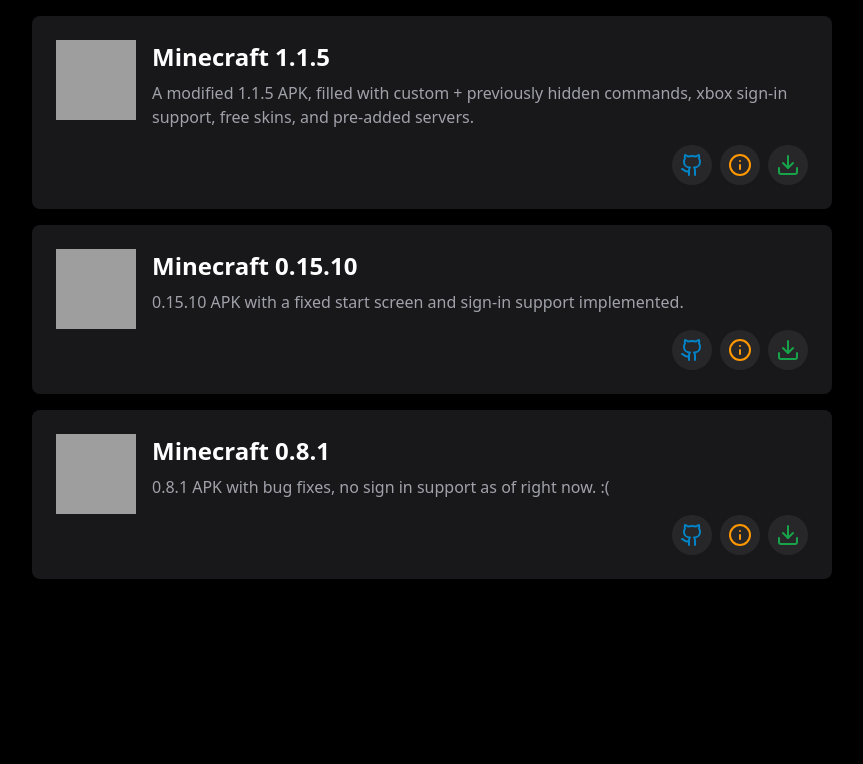
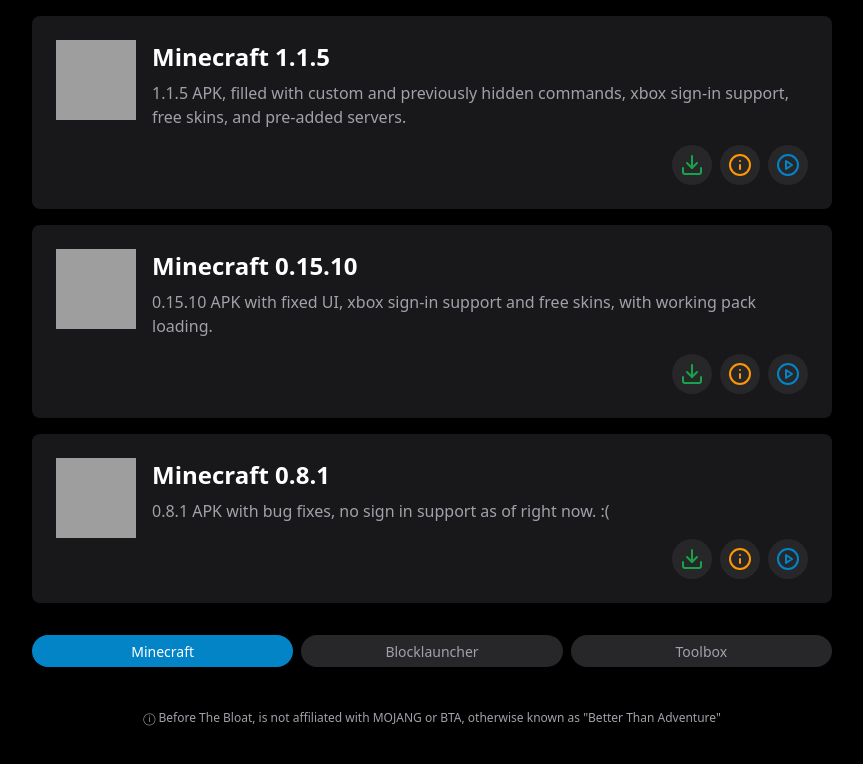
Before and after one commit to BeforeTheBloat/beforethebloat.github.io, a plain HTML site: page index.html in a window 1280 px wide. Shown: the whole page, without its empty margins (208-1071 px from the left). Drawn offline with Linux system fonts and the light colour scheme; grey boxes are pictures that could not be loaded.

Commit message:
Update index.html
Website change

```diff
--- a/index.html
+++ b/index.html
@@ -6,6 +6,10 @@
     <title>App List</title>
     <style>
         body {
+            user-select: none;
+            -webkit-user-select: none;
+            -moz-user-select: none;
+            -ms-user-select: none;
             margin: 0;
             padding: 16px;
             background-color: #000000;
@@ -80,6 +84,7 @@
             background-color: #27272A;
             transition: background-color 0.3s ease, transform 0.3s ease;
             cursor: pointer;
+            -webkit-tap-highlight-color: transparent;
         }
 
         .icon-link:hover {
@@ -106,6 +111,9 @@
 
         .download-icon .icon {
             color: #16a34a;
+        }
+        .launch-icon .icon {
+            color: #0284c7;
         }
 
         .icon-link:hover .icon {
@@ -160,6 +168,7 @@
             font-size: 12px;
             font-weight: bold;
             text-transform: uppercase;
+            margin-left: 8px;
         }
 
         .status.beta {
@@ -174,6 +183,49 @@
 
         .status.alpha {
             background-color: #F59E0B;
+            color: white;
+        }
+
+        .disclaimer {
+            text-align: center;
+            color: #A1A1AA;
+            font-size: 12px;
+            margin-top: 20px;
+            padding: 10px;
+        }
+
+        .page-selector {
+            display: flex;
+            justify-content: space-between;
+            gap: 8px;
+            margin: 20px 0;
+            padding: 12px 0;
+            width: 100%;
+        }
+
+        .page-link {
+            display: flex;
+            align-items: center;
+            justify-content: center;
+            flex: 1;
+            height: 32px;
+            padding: 0 12px;
+            border-radius: 16px;
+            background-color: #27272A;
+            color: #A1A1AA;
+            text-decoration: none;
+            font-size: 14px;
+            transition: all 0.3s ease;
+            -webkit-tap-highlight-color: transparent;
+        }
+
+        .page-link:hover {
+            background-color: #3F3F46;
+            color: white;
+        }
+
+        .page-link.active {
+            background-color: #0284c7;
             color: white;
         }
 
@@ -192,14 +244,15 @@
                 <div class="app-info">
                     <h2 class="app-title">Minecraft 1.1.5</h2>
                     <p class="app-description">
-                        A modified 1.1.5 APK, filled with custom + previously hidden commands, xbox sign-in support, free skins, and pre-added servers.
+                        1.1.5 APK, filled with custom and previously hidden commands, xbox sign-in support, free skins, and pre-added servers.
                     </p>
                     <div class="app-meta">
                         <div class="actions">
-                            <a href="" class="icon-link github-icon" aria-label="GitHub repository">
+                            <a href="https://archive.org/download/minecraft-115/Minecraft_115.apk" class="icon-link download-icon" aria-label="Download app">
                                 <svg class="icon" xmlns="http://www.w3.org/2000/svg" width="24" height="24" viewBox="0 0 24 24" fill="none" stroke="currentColor" stroke-width="2" stroke-linecap="round" stroke-linejoin="round">
-                                    <path d="M15 22v-4a4.8 4.8 0 0 0-1-3.5c3 0 6-2 6-5.5.08-1.25-.27-2.48-1-3.5.28-1.15.28-2.35 0-3.5 0 0-1 0-3 1.5-2.64-.5-5.36-.5-8 0C6 2 5 2 5 2c-.3 1.15-.3 2.35 0 3.5A5.403 5.403 0 0 0 4 9c0 3.5 3 5.5 6 5.5-.39.49-.68 1.05-.85 1.65-.17.6-.22 1.23-.15 1.85v4"/>
-                                    <path d="M9 18c-4.51 2-5-2-7-2"/>
+                                    <path d="M21 15v4a2 2 0 0 1-2 2H5a2 2 0 0 1-2-2v-4"/>
+                                    <polyline points="7 10 12 15 17 10"/>
+                                    <line x1="12" y1="15" x2="12" y2="3"/>
                                 </svg>
                             </a>
                             <div class="icon-link info-icon" aria-label="Show app information" onclick="showToast('toast-1')">
@@ -209,11 +262,10 @@
                                     <line x1="12" y1="8" x2="12.01" y2="8"></line>
                                 </svg>
                             </div>
-                            <a href="https://archive.org/download/minecraft-115/Minecraft_115.apk" class="icon-link download-icon" aria-label="Download app">
+                            <a href="btb://btb/" class="icon-link launch-icon" aria-label="Launch app">
                                 <svg class="icon" xmlns="http://www.w3.org/2000/svg" width="24" height="24" viewBox="0 0 24 24" fill="none" stroke="currentColor" stroke-width="2" stroke-linecap="round" stroke-linejoin="round">
-                                    <path d="M21 15v4a2 2 0 0 1-2 2H5a2 2 0 0 1-2-2v-4"/>
-                                    <polyline points="7 10 12 15 17 10"/>
-                                    <line x1="12" y1="15" x2="12" y2="3"/>
+                                    <circle cx="12" cy="12" r="10" />
+                                    <polygon points="10 8 16 12 10 16 10 8" />
                                 </svg>
                             </a>
                         </div>
@@ -228,14 +280,15 @@
                 <div class="app-info">
                     <h2 class="app-title">Minecraft 0.15.10</h2>
                     <p class="app-description">
-                        0.15.10 APK with a fixed start screen and sign-in support implemented.
+                        0.15.10 APK with fixed UI, xbox sign-in support and free skins, with working pack loading.
                     </p>
                     <div class="app-meta">
                         <div class="actions">
-                            <a href="https://github.com/BeforeTheBloat/Minecraft-APKS" class="icon-link github-icon" aria-label="GitHub repository">
+                            <a href="https://example.com/download/app2" class="icon-link download-icon" aria-label="Download app">
                                 <svg class="icon" xmlns="http://www.w3.org/2000/svg" width="24" height="24" viewBox="0 0 24 24" fill="none" stroke="currentColor" stroke-width="2" stroke-linecap="round" stroke-linejoin="round">
-                                    <path d="M15 22v-4a4.8 4.8 0 0 0-1-3.5c3 0 6-2 6-5.5.08-1.25-.27-2.48-1-3.5.28-1.15.28-2.35 0-3.5 0 0-1 0-3 1.5-2.64-.5-5.36-.5-8 0C6 2 5 2 5 2c-.3 1.15-.3 2.35 0 3.5A5.403 5.403 0 0 0 4 9c0 3.5 3 5.5 6 5.5-.39.49-.68 1.05-.85 1.65-.17.6-.22 1.23-.15 1.85v4"/>
-                                    <path d="M9 18c-4.51 2-5-2-7-2"/>
+                                    <path d="M21 15v4a2 2 0 0 1-2 2H5a2 2 0 0 1-2-2v-4"/>
+                                    <polyline points="7 10 12 15 17 10"/>
+                                    <line x1="12" y1="15" x2="12" y2="3"/>
                                 </svg>
                             </a>
                             <div class="icon-link info-icon" aria-label="Show app information" onclick="showToast('toast-2')">
@@ -245,11 +298,10 @@
                                     <line x1="12" y1="8" x2="12.01" y2="8"></line>
                                 </svg>
                             </div>
-                            <a href="https://github.com/BeforeTheBloat/mobile-tools/raw/refs/heads/main/Minecraft_0.15.10.apk" class="icon-link download-icon" aria-label="Download app">
+                            <a href="bqb://bqb/" class="icon-link launch-icon" aria-label="Launch app">
                                 <svg class="icon" xmlns="http://www.w3.org/2000/svg" width="24" height="24" viewBox="0 0 24 24" fill="none" stroke="currentColor" stroke-width="2" stroke-linecap="round" stroke-linejoin="round">
-                                    <path d="M21 15v4a2 2 0 0 1-2 2H5a2 2 0 0 1-2-2v-4"/>
-                                    <polyline points="7 10 12 15 17 10"/>
-                                    <line x1="12" y1="15" x2="12" y2="3"/>
+                                    <circle cx="12" cy="12" r="10" />
+                                    <polygon points="10 8 16 12 10 16 10 8" />
                                 </svg>
                             </a>
                         </div>
@@ -268,10 +320,11 @@
                     </p>
                     <div class="app-meta">
                         <div class="actions">
-                            <a href="https://github.com/example/app3" class="icon-link github-icon" aria-label="GitHub repository">
+                            <a href="https://example.com/download/app3" class="icon-link download-icon" aria-label="Download app">
                                 <svg class="icon" xmlns="http://www.w3.org/2000/svg" width="24" height="24" viewBox="0 0 24 24" fill="none" stroke="currentColor" stroke-width="2" stroke-linecap="round" stroke-linejoin="round">
-                                    <path d="M15 22v-4a4.8 4.8 0 0 0-1-3.5c3 0 6-2 6-5.5.08-1.25-.27-2.48-1-3.5.28-1.15.28-2.35 0-3.5 0 0-1 0-3 1.5-2.64-.5-5.36-.5-8 0C6 2 5 2 5 2c-.3 1.15-.3 2.35 0 3.5A5.403 5.403 0 0 0 4 9c0 3.5 3 5.5 6 5.5-.39.49-.68 1.05-.85 1.65-.17.6-.22 1.23-.15 1.85v4"/>
-                                    <path d="M9 18c-4.51 2-5-2-7-2"/>
+                                    <path d="M21 15v4a2 2 0 0 1-2 2H5a2 2 0 0 1-2-2v-4"/>
+                                    <polyline points="7 10 12 15 17 10"/>
+                                    <line x1="12" y1="15" x2="12" y2="3"/>
                                 </svg>
                             </a>
                             <div class="icon-link info-icon" aria-label="Show app information" onclick="showToast('toast-3')">
@@ -281,17 +334,26 @@
                                     <line x1="12" y1="8" x2="12.01" y2="8"></line>
                                 </svg>
                             </div>
-                            <a <a href="https://github.com/BeforeTheBloat/Minecraft-APKS/raw/refs/heads/main/Minecraft_0.8.1.apk"  class="icon-link download-icon" aria-label="Download app">
+                            <a href="bcb://bcb/" class="icon-link launch-icon" aria-label="Launch app">
                                 <svg class="icon" xmlns="http://www.w3.org/2000/svg" width="24" height="24" viewBox="0 0 24 24" fill="none" stroke="currentColor" stroke-width="2" stroke-linecap="round" stroke-linejoin="round">
-                                    <path d="M21 15v4a2 2 0 0 1-2 2H5a2 2 0 0 1-2-2v-4"/>
-                                    <polyline points="7 10 12 15 17 10"/>
-                                    <line x1="12" y1="15" x2="12" y2="3"/>
+                                    <circle cx="12" cy="12" r="10" />
+                                    <polygon points="10 8 16 12 10 16 10 8" />
                                 </svg>
                             </a>
                         </div>
                     </div>
                 </div>
             </div>
+        </div>
+
+        <div class="page-selector">
+            <a href="#" class="page-link active">Minecraft</a>
+            <a href="#" class="page-link">Blocklauncher</a>
+            <a href="#" class="page-link">Toolbox</a>
+        </div>
+
+        <div class="disclaimer">
+            ⓘ Before The Bloat, is not affiliated with MOJANG or BTA, otherwise known as "Better Than Adventure"
         </div>
     </div>
 
@@ -340,7 +402,7 @@
             toast.classList.add('show');
             setTimeout(() => {
                 toast.classList.remove('show');
-            }, 1300); // Duration set to 1300ms
+            }, 1300);
         }
     </script>
 </body>
```
